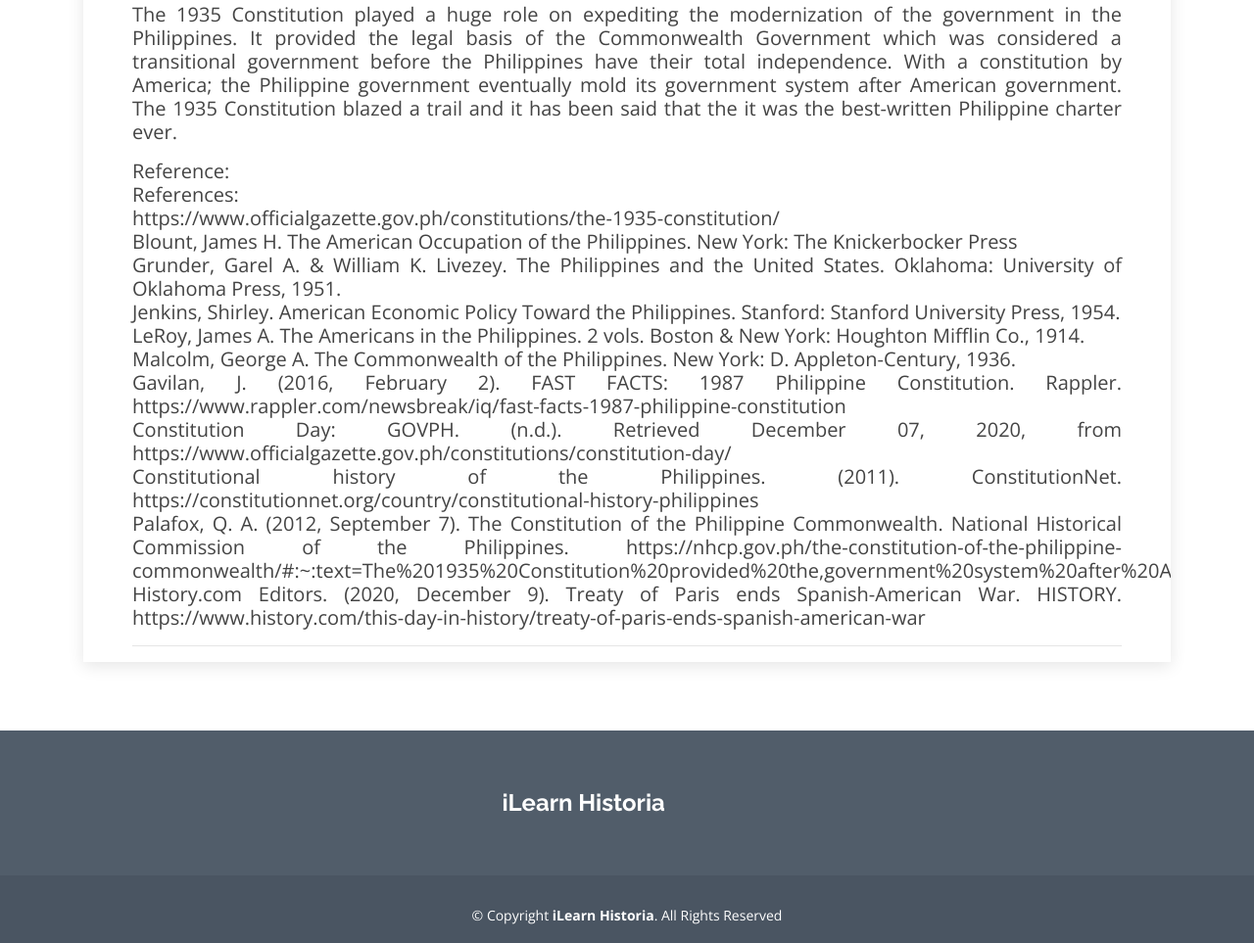
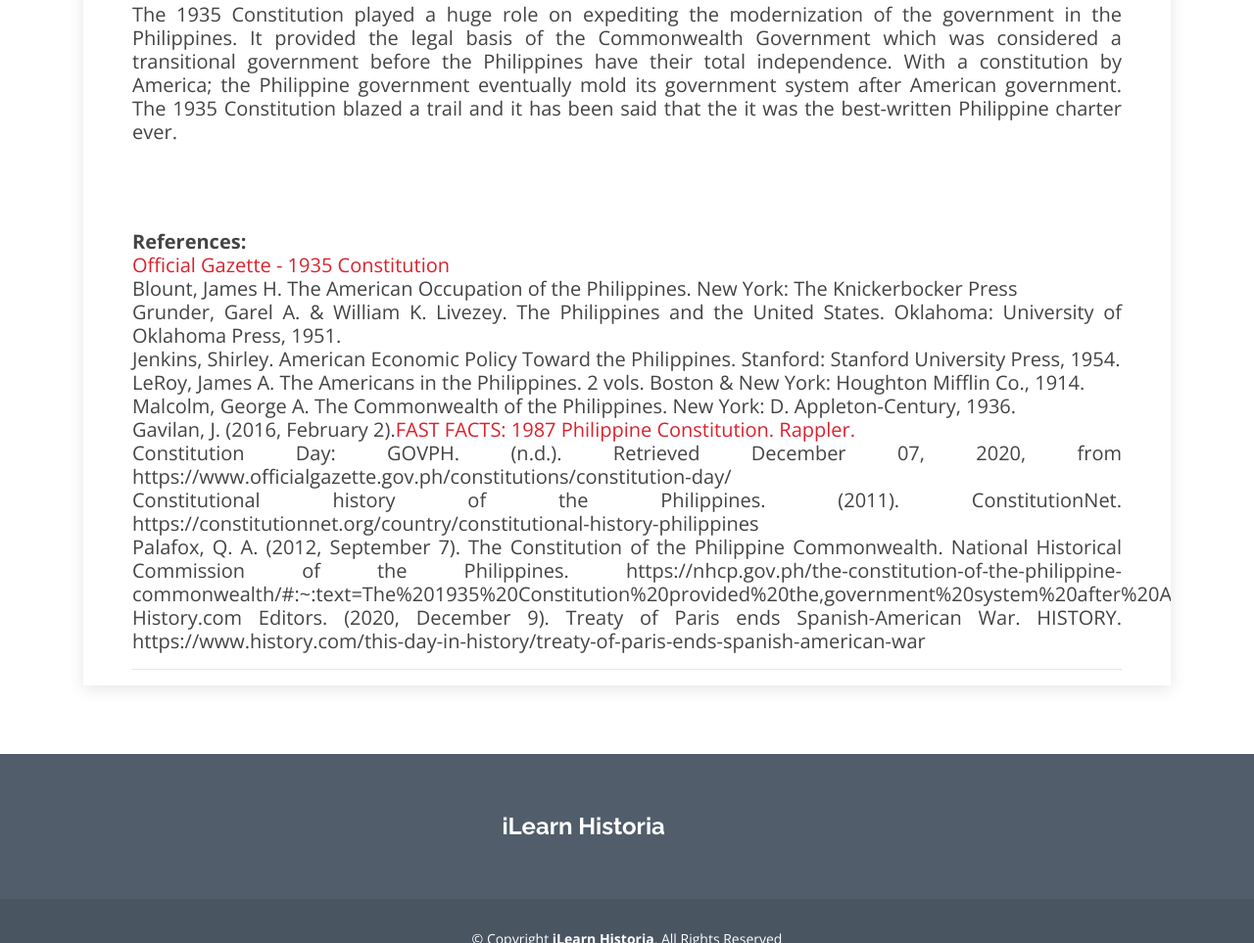
Before and after one commit to jansee19990809/RPH_WEBSITE, a plain HTML site: page article-single-Pitapit-Tawag-Tumaneng.html in a window 1280 px wide. Shown: the part 5487-6450 px from the top of the page at 98% size. Drawn offline with nearby package versions, Linux system fonts and the light colour scheme.

Commit message:
light changes

```diff
--- a/article-single-Pitapit-Tawag-Tumaneng.html
+++ b/article-single-Pitapit-Tawag-Tumaneng.html
@@ -304,31 +304,33 @@
                     The 1935 Constitution played a huge role on expediting the modernization of the government in the Philippines. It provided the legal basis of the Commonwealth Government which was considered a transitional government before the Philippines have their total independence. With a constitution by America; the Philippine government eventually mold its government system after American government. The 1935 Constitution blazed a trail and it has been said that the it was the best-written Philippine charter ever.
                   </p>
 
+                  <br/>
+                  <br/>
+                  <br/>
+
                   <p class="text-justify">
-                    Reference:
-                    <br>
-                    References:
-<br>
-https://www.officialgazette.gov.ph/constitutions/the-1935-constitution/
-<br>
+                    <strong>References: </strong>
+<br/>
+<a href ="https://www.officialgazette.gov.ph/constitutions/the-1935-constitution/">Official Gazette - 1935 Constitution</a>
+<br/>
 Blount, James H. The American Occupation of the Philippines. New York: The Knickerbocker Press
-<br>
+<br/>
 Grunder, Garel A. & William K. Livezey. The Philippines and the United States. Oklahoma: University of Oklahoma Press, 1951.
-<br>
+<br/>
  Jenkins, Shirley. American Economic Policy Toward the Philippines. Stanford: Stanford University Press, 1954.
- <br>
+ <br/>
  LeRoy, James A. The Americans in the Philippines. 2 vols. Boston & New York: Houghton Mifflin Co., 1914.
- <br>
+ <br/>
 Malcolm, George A. The Commonwealth of the Philippines. New York: D. Appleton-Century, 1936.
-<br>
-Gavilan, J. (2016, February 2). FAST FACTS: 1987 Philippine Constitution. Rappler. https://www.rappler.com/newsbreak/iq/fast-facts-1987-philippine-constitution
-<br>
+<br/>
+Gavilan, J. (2016, February 2).<a href ="https://www.rappler.com/newsbreak/iq/fast-facts-1987-philippine-constitution">FAST FACTS: 1987 Philippine Constitution. Rappler.</a>
+<br/>
 Constitution Day: GOVPH. (n.d.). Retrieved December 07, 2020, from https://www.officialgazette.gov.ph/constitutions/constitution-day/
-<br>
+<br/>
 Constitutional history of the Philippines. (2011). ConstitutionNet. https://constitutionnet.org/country/constitutional-history-philippines
-<br>
+<br/>
 Palafox, Q. A. (2012, September 7). The Constitution of the Philippine Commonwealth. National Historical Commission of the Philippines. https://nhcp.gov.ph/the-constitution-of-the-philippine-commonwealth/#:~:text=The%201935%20Constitution%20provided%20the,government%20system%20after%20American%20government.
-<br>
+<br/>
 History.com Editors. (2020, December 9). Treaty of Paris ends Spanish-American War. HISTORY. https://www.history.com/this-day-in-history/treaty-of-paris-ends-spanish-american-war
                   </p>
 
```
